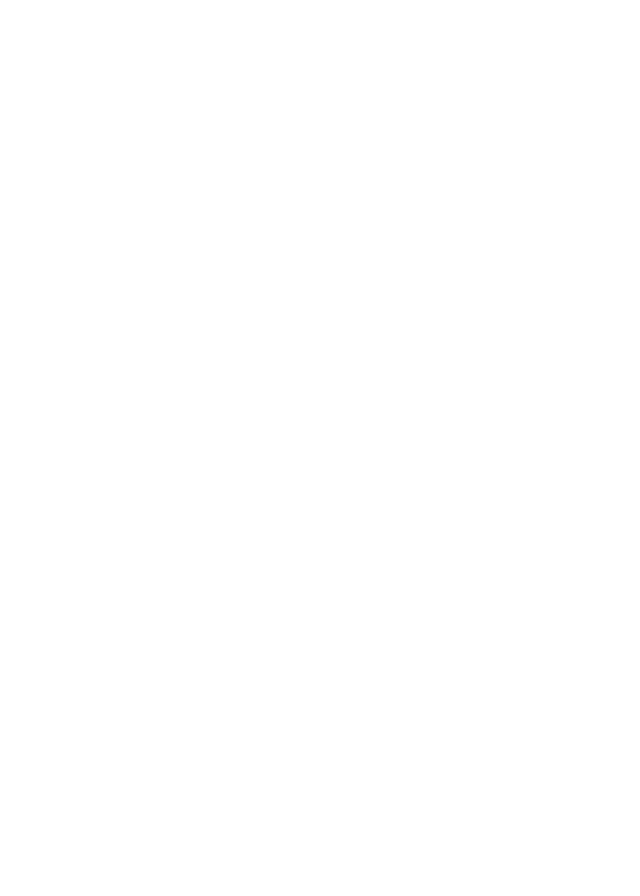
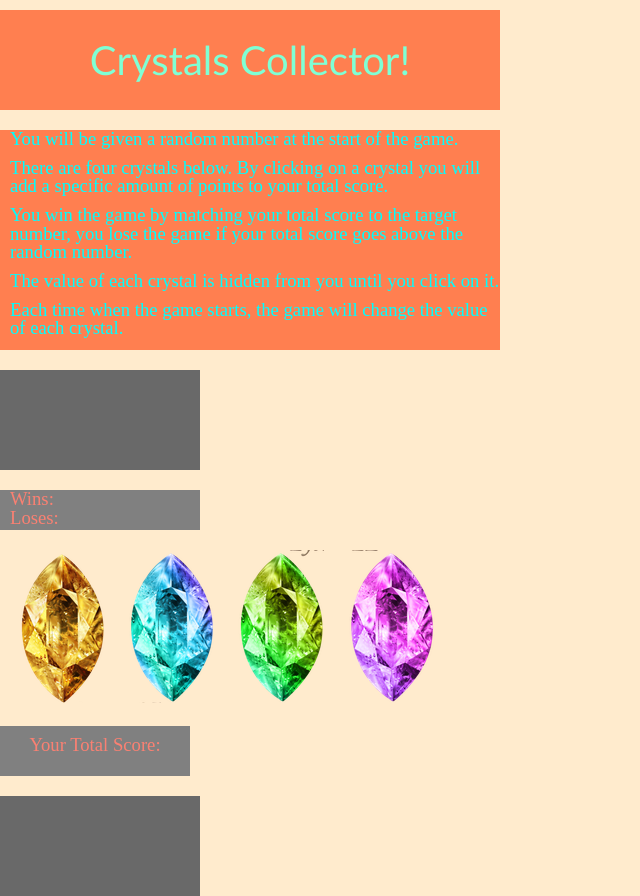
Before and after one commit to JigSays/Crystals-the-Game, a plain HTML site: page index.html in a window 1280 px wide. Shown: the whole page, without its empty margins (0-640 px from the left). Before the commit the page ends 800 px from the top, so only its background shows below. Drawn offline with nearby package versions, Linux system fonts and the light colour scheme.

Commit message:
adds html and css

```diff
--- a/assets/css/style.css
+++ b/assets/css/style.css
@@ -0,0 +1,86 @@
+body{
+    background-color: blanchedalmond;
+}
+
+.gameName{
+    width: 500px;
+    height: 100px;
+    background-color: coral;
+    margin-bottom: 20px;
+    size: 80px;
+
+}
+
+h1{
+    font-size: 30pt;
+    font-family: 'Trebuchet MS', 'Lucida Sans Unicode', 'Lucida Grande', 'Lucida Sans', Arial, sans-serif;
+    color: aquamarine;
+    text-align: center;
+    padding-top: 30px;
+    margin: 10px;
+
+
+}
+
+.instructions{
+    width: 500px;
+    height: 220px;
+    line-break: normal;
+    background-color: coral;
+}
+
+li {
+    font-size: 14pt;
+    text-justify: auto;
+    margin-top: 10px;
+    color: aqua;
+    list-style: circle;
+    padding-left: 10px;
+}
+
+#targetScore {
+    width: 200px;
+    height: 100px;
+    background-color: dimgray;
+    color: salmon;
+    margin-top: 20px;
+    text-align: center;
+    font-size: 20pt;
+}
+
+#scoreBox {
+    width: 190px;
+    height: 40px;
+    background-color: gray;
+    color: salmon;
+    margin-top: 20px;
+    text-align: left;
+    padding-left: 10px;
+    font-size: 14pt;
+}
+
+img {
+    padding-left: 20px;
+    margin-top: 20px;
+}
+
+.totalBox {
+    width: 190px;
+    height: 40px;
+    background-color: gray;
+    color: salmon;
+    margin-top: 20px;
+    text-align: center;
+    padding-top: 10px;
+    font-size: 14pt;
+}
+
+.totalScore {
+    width: 200px;
+    height: 100px;
+    background-color: dimgray;
+    color: salmon;
+    margin-top: 20px;
+    text-align: center;
+    font-size: 20pt;
+}
--- a/index.html
+++ b/index.html
@@ -4,12 +4,42 @@
 <head>
   <meta charset="UTF-8">
   <title>Crystal Awesome Crystal Game!</title>
+  <link rel="stylesheet" type="text/css" href="assets/css/reset.css">
+  <link rel="stylesheet" type="text/css" href="assets/css/style.css">
+
 </head>
 
 
 <body>
   <script type="text/javascript" src="https://cdnjs.cloudflare.com/ajax/libs/jquery/3.2.1/jquery.min.js"></script>
-  <script type="text/javascript" src="/assets/javascript/game.js"></script>
+  <script type="text/javascript" src="assets/javascript/game.js"></script>
+  <div class="gameName">
+    <h1>Crystals Collector!</h1>
+  </div>
+  <ul class="instructions">
+    <li>You will be given a random number at the start of the game.</li>
+    <li>There are four crystals below. By clicking on a crystal you will add a specific amount of points to your total score.</li>
+    <li>You win the game by matching your total score to the target number, you lose the game if your total score goes above the random number.</li>
+    <li>The value of each crystal is hidden from you until you click on it.</li>
+    <li>Each time when the game starts, the game will change the value of each crystal.</li>
+    </ul>
+  <div id="targetScore"></div>
+  <div id="scoreBox">
+    <p id="winBox">Wins: </p>
+    <p id="lossBox">Loses: </p>
+  </div>
+  <div class="crystalDisplay">
+    <img id="c1" src="assets/images/crystal1.png"/>
+    <img id="c2" src="assets/images/crystal2.png"/>
+    <img id="c3" src="assets/images/crystal3.png"/>
+    <img id="c4" src="assets/images/crystal4.png"/>
+  </div>
+  <div class="totalBox">
+    <p>Your Total Score:</p>
+  </div>
+  <div class="totalScore">
+    <p id="yourBox"></p>
+  </div>
 
 
 
```
Also changed, not shown: assets/images/crystal1.png (renamed from assets/images/cyrstal1.png).
